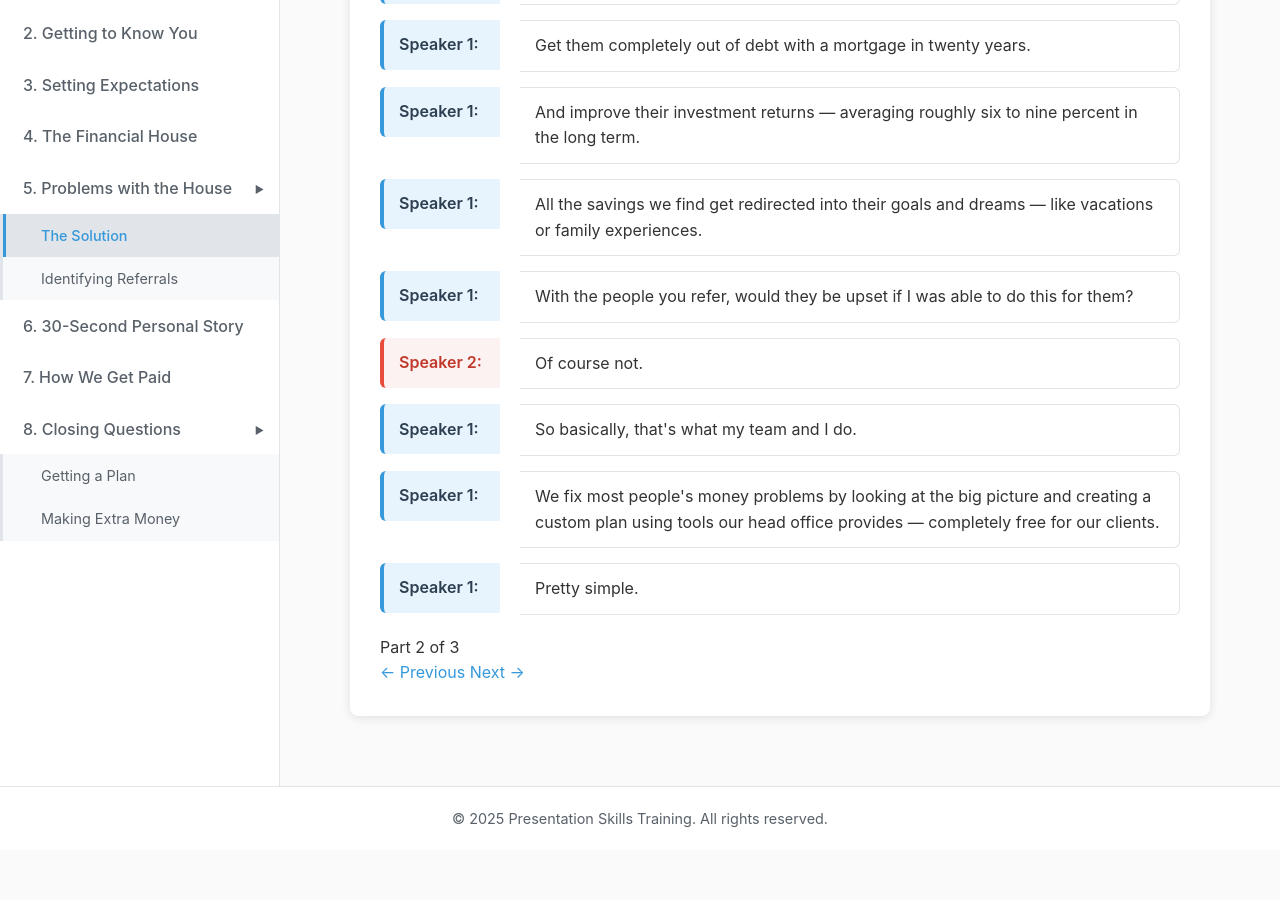
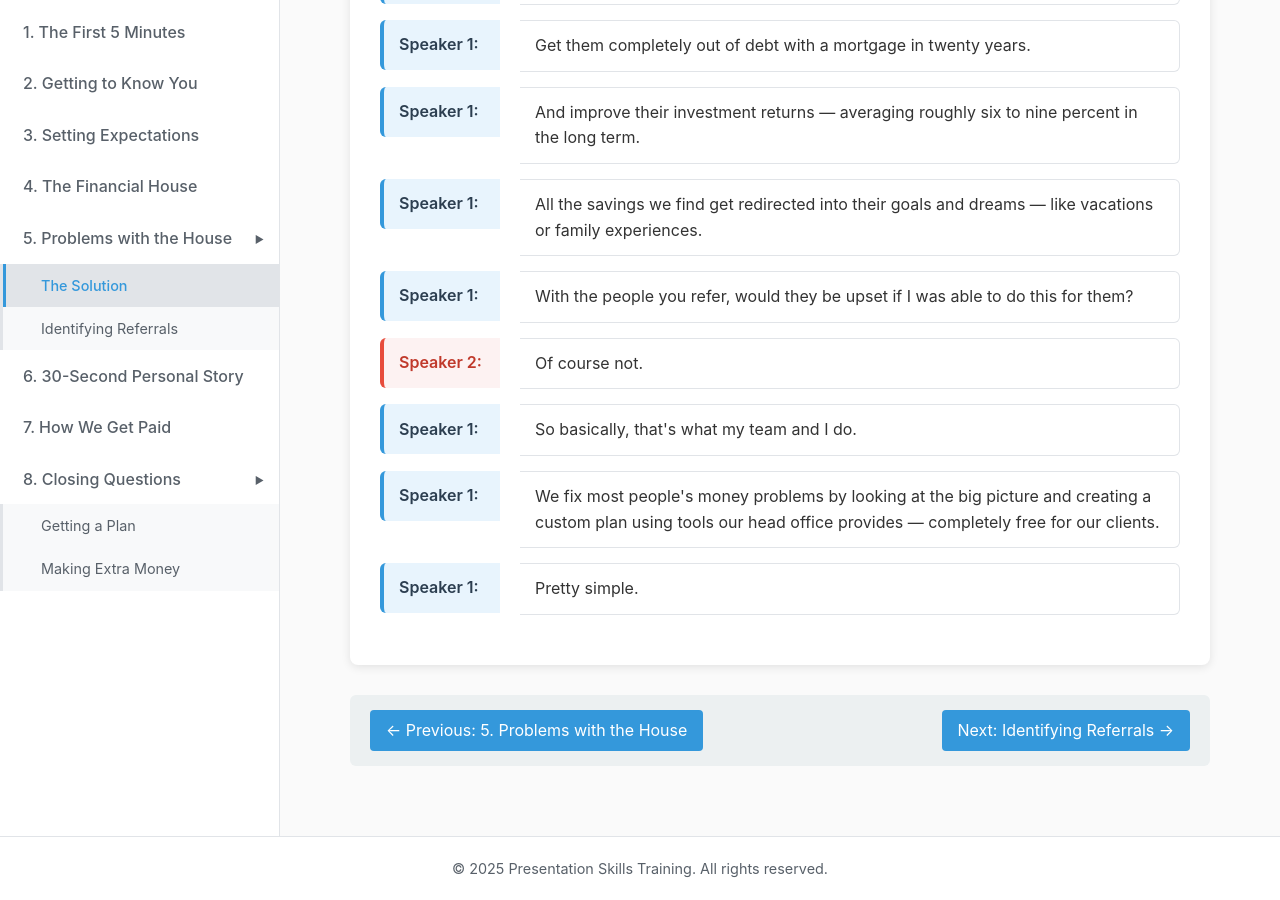
Before and after one commit to advisorpages/acadia, a Jekyll site: the page built from _pages/05a-the-solution.md, in a window 1280 px wide and 900 px high, scrolled down 1431 px. Built offline with Jekyll 4.4.1, drawn with Linux system fonts in a browser that asks for light colours; before the commit the page ends 2281 px from its top, so only the background shows below that.

Commit message:
fixed nav

```diff
--- a/_layouts/chunk.html
+++ b/_layouts/chunk.html
@@ -57,6 +57,47 @@
                         {{ content }}
                     </div>
 
+                    <div class="chunk-nav">
+                        {% assign flat_nav = '' | split: '' %}
+                        {% for item in site.navigation %}
+                            {% assign flat_nav = flat_nav | push: item %}
+                            {% if item.subnav %}
+                                {% for subitem in item.subnav %}
+                                    {% assign flat_nav = flat_nav | push: subitem %}
+                                {% endfor %}
+                            {% endif %}
+                        {% endfor %}
+
+                        {% assign prev_page = nil %}
+                        {% assign next_page = nil %}
+                        {% assign current_index = nil %}
+
+                        {% for nav_item in flat_nav %}
+                            {% if nav_item.url == page.url %}
+                                {% assign current_index = forloop.index0 %}
+                                {% break %}
+                            {% endif %}
+                        {% endfor %}
+
+                        {% if current_index != nil %}
+                            {% assign prev_index = current_index | minus: 1 %}
+                            {% if prev_index >= 0 %}
+                                {% assign prev_page = flat_nav[prev_index] %}
+                            {% endif %}
+                            {% assign next_index = current_index | plus: 1 %}
+                            {% if next_index < flat_nav.size %}
+                                {% assign next_page = flat_nav[next_index] %}
+                            {% endif %}
+                        {% endif %}
+
+                        {% if prev_page %}
+                        <a href="{{ prev_page.url | relative_url }}">← Previous: {{ prev_page.title }}</a>
+                        {% endif %}
+                        {% if next_page %}
+                        <a href="{{ next_page.url | relative_url }}">Next: {{ next_page.title }} →</a>
+                        {% endif %}
+                    </div>
+
                 </div>
             </main>
         </div>
--- a/_pages/05a-the-solution.md
+++ b/_pages/05a-the-solution.md
@@ -116,11 +116,3 @@
 </div>
 
 </div>
-
-<div class="page-navigation">
-  <span class="page-indicator">Part 2 of 3</span>
-  <div class="nav-links">
-    <a href="05-problems-with-the-house.html" class="nav-link prev">← Previous</a>
-    <a href="05b-identifying-referrals.html" class="nav-link next">Next →</a>
-  </div>
-</div>
```
Also changed, not shown: _pages/05-problems-with-the-house.md (+0 -7 lines), _pages/05b-identifying-referrals.md (+0 -7 lines).
